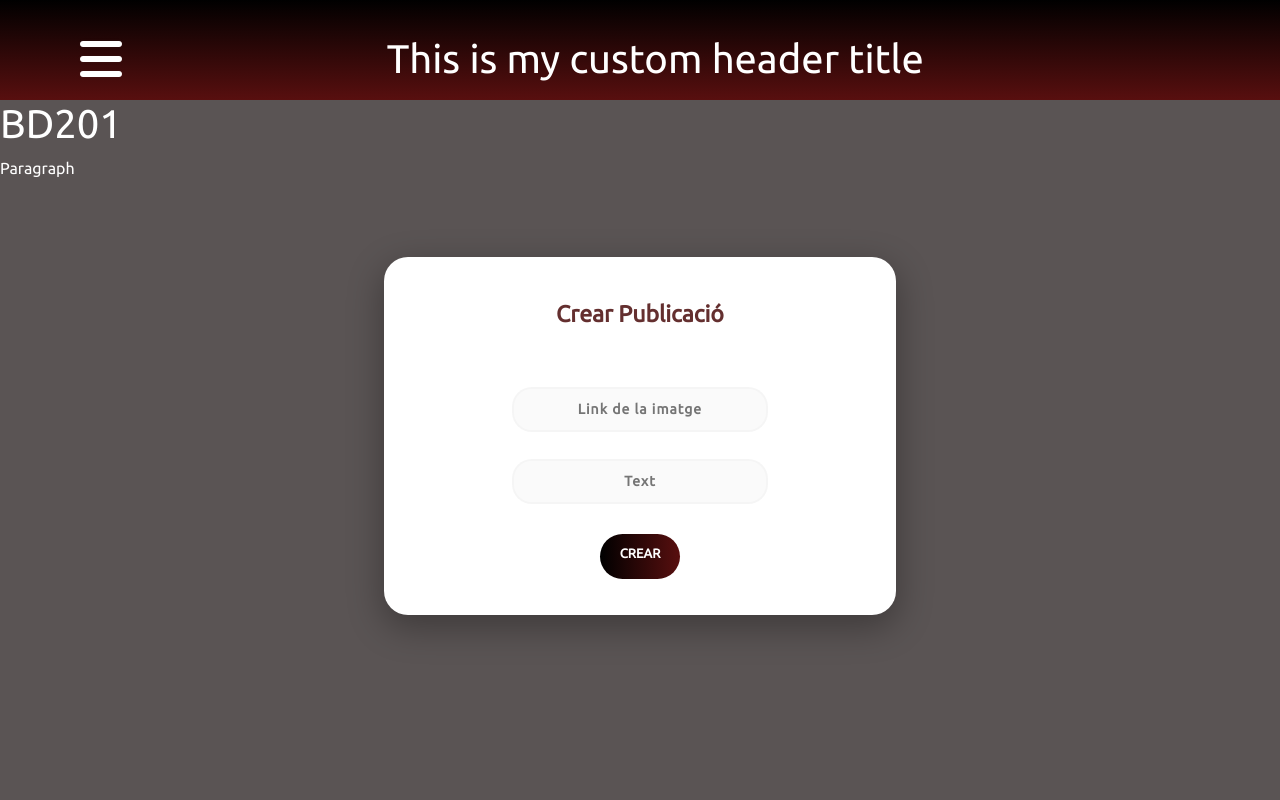
After one commit to Xavo0712/BD2-practica, a PHP site: page /views/crearPublicacion.php in a window 1280 px wide. The commit adds this page. Run offline with PHP 8.4, Linux system fonts and the light colour scheme; some libraries are stand-ins or nearby versions.

Commit message:
empezar a crear todo lo de publicaciones

```diff
--- a/assets/styles/styles.css
+++ b/assets/styles/styles.css
@@ -3,6 +3,20 @@
     transition: margin-left .5s;
     overflow-x: hidden;
     color: white;
+}
+
+.main {
+    background-color: #FFFFFF;
+    width: 40%;
+    height: auto;
+    padding-bottom: 20px;
+    margin-top: 6%;
+    margin-left: 30%;
+    margin-right: 30%;
+    justify-content: center;
+    align-items: center;
+    border-radius: 1.5em;
+    box-shadow: 0px 11px 35px 2px rgba(0, 0, 0, 0.3);
 }
 
 .header {
@@ -310,3 +324,47 @@
 .panel ::-webkit-scrollbar-thumb:hover {
     background: rgb(165, 24, 24);
 }
+
+.un {
+    width: auto;
+    margin: auto;
+    color: rgb(38, 50, 56);
+    font-weight: 700;
+    font-size: 14px;
+    letter-spacing: 1px;
+    background: rgba(136, 126, 126, 0.04);
+    padding: 10px 20px;
+    border: none;
+    border-radius: 20px;
+    outline: none;
+    box-sizing: border-box;
+    border: 2px solid rgba(0, 0, 0, 0.02);
+    text-align: center;
+    margin-bottom: 27px;
+    font-family: 'Ubuntu', sans-serif;
+    display: flex;
+    justify-content: center;
+}
+
+button[type=submit] {
+    width: auto;
+    margin: auto;
+    cursor: pointer;
+    border-radius: 5em;
+    color: #fff;
+    background: linear-gradient(to right, rgb(0, 0, 0), rgb(88, 15, 15));
+    border: 0;
+    font-weight: bold;
+    justify-content: center;
+    padding-bottom: 10px;
+    padding-top: 10px;
+    font-family: 'Ubuntu', sans-serif;
+    margin-top: 30px;
+    font-size: 13px;
+    padding: 10px 20px;
+    margin-bottom: 15px;
+    padding-bottom: 15px;
+    text-align: center;
+    display: flex;
+    transition: 0.2s;
+}
--- /dev/null
+++ b/views/crearPublicacion.php
@@ -0,0 +1,25 @@
+<html>
+<div style="min-width: 100%">
+    <?php require_once __DIR__ . "/header.php" ?>
+
+    <body class="mainBody">
+        <h1><?php echo DB_NAME?></h1>
+        <p>Paragraph</p>
+
+        <div class="main">
+            <p class="sign" align="center">Crear Publicació</p>
+            <form action="/BD2-practica/<?php echo basename(__DIR__) ?>/publicacionPublicada.php" class="form1" method="get">
+                <input name="link" class="un " type="text" align="center" placeholder="Link de la imatge">
+                <input name="text" class="un " type="text" align="center" placeholder="Text">
+                <button type="submit" class="registerButton">CREAR</button>
+        </div>
+
+    </body>
+</div>
+
+</html>
+<script>
+$(document).ready(function() {
+
+});
+</script>
--- a/views/menu.php
+++ b/views/menu.php
@@ -6,8 +6,8 @@
     <a href="main.php">Inicio</a>
     <a href="profile.php">Mi Perfil</a>
     <a href="chatPage.php">Chats</a>
-    <a href="#">Crear Publicación</a>
-    <a href="#">Crear Historia</a>
+    <a href="crearPublicacion.php">Crear Publicación</a>
+    <a href="crearHistoria.php">Crear Historia</a>
 </div>
 
 <script>
```
Also changed, not shown: views/crearHistoria.php (added, +14 -0 lines), views/publicacionPublicada.php (added, +25 -0 lines), views/historiaCreada.php (added).
